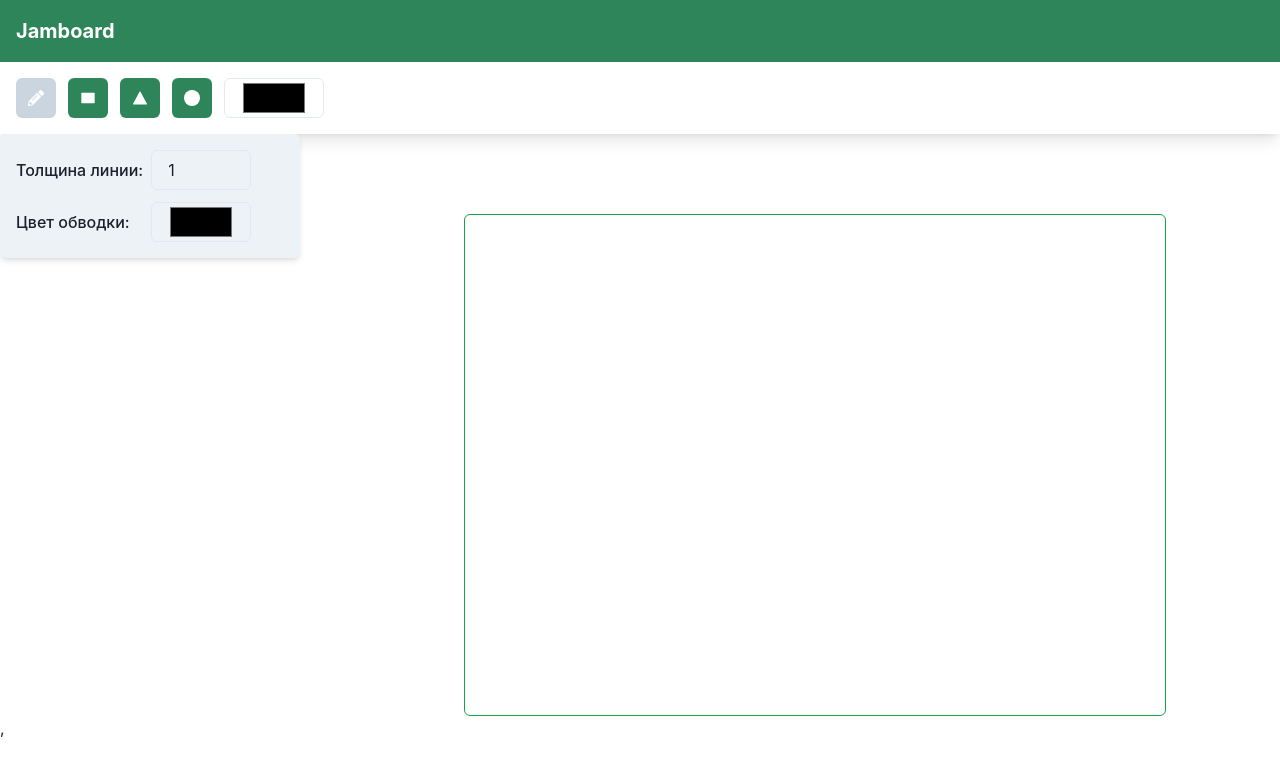
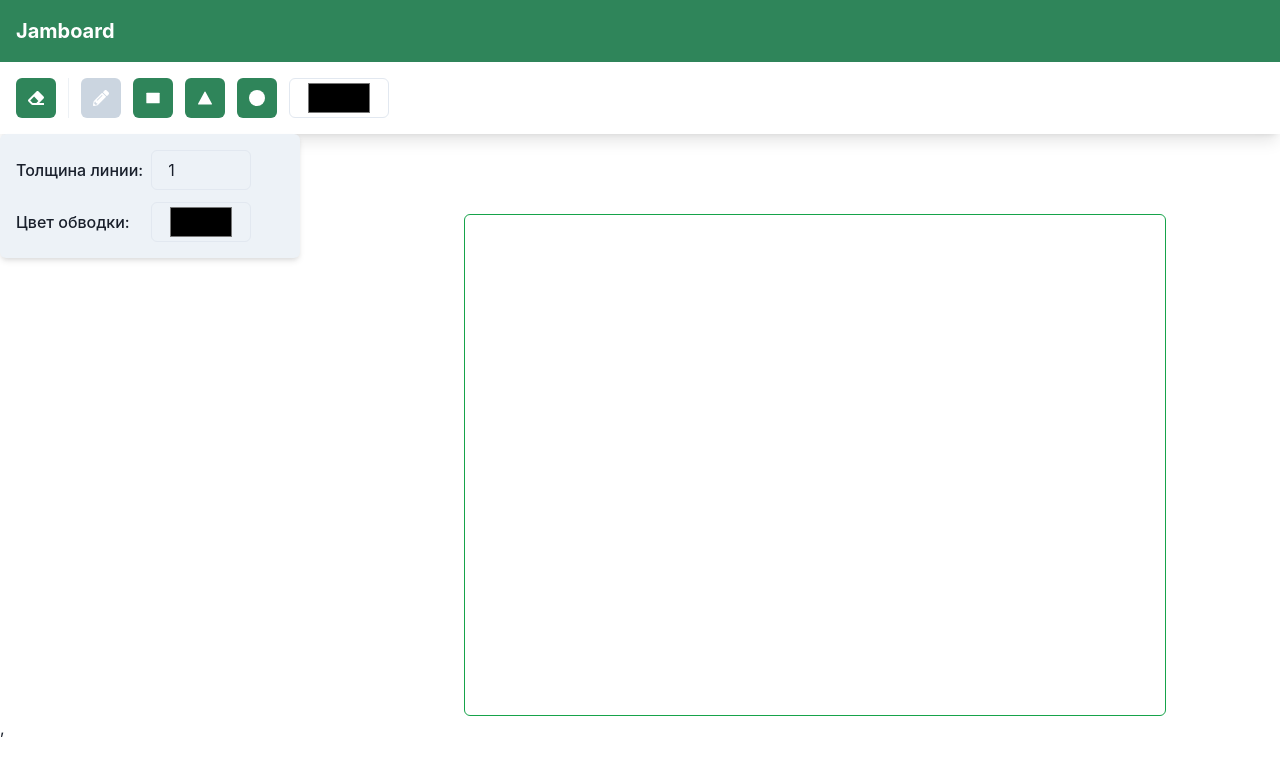
Before and after one commit to vanyachernov/NetCoreJamboard, a React (Vite) app in the folder frontend/: page / in a window 1280 px wide. Shown: the top 772 px of the page. Built offline with nearby package versions, Linux system fonts and the light colour scheme.

Commit message:
Implement an erase

```diff
--- a/frontend/src/components/Toolbar.tsx
+++ b/frontend/src/components/Toolbar.tsx
@@ -1,15 +1,17 @@
 import {useState} from "react";
-import {Box, IconButton, HStack, Flex, Tooltip, Input} from '@chakra-ui/react';
+import {Box, IconButton, HStack, Flex, Tooltip, Input, Divider} from '@chakra-ui/react';
 import { FaPencilAlt } from 'react-icons/fa';
 import { RiRectangleFill } from "react-icons/ri";
 import { IoTriangle } from "react-icons/io5";
 import { FaCircle } from "react-icons/fa6";
+import { FaEraser } from "react-icons/fa";
 import toolState from "../store/toolState.ts";
 import canvasState from "../store/canvasState.ts";
 import Brush from "../tools/Brush.ts";
 import Rect from "../tools/Rect.ts";
 import Triangle from "../tools/Triangle.ts";
 import Circle from "../tools/Circle.ts";
+import Eraser from "../tools/Eraser.ts";
 
 const Toolbar = () => {
     const [selectedTool, setSelectedTool] = useState<string>("pencil");
@@ -34,6 +36,11 @@ const Toolbar = () => {
         toolState.setTool(new Circle(canvasState.canvas));
     }
 
+    const handleSelectEraser = () => {
+        setSelectedTool("eraser");
+        toolState.setTool(new Eraser(canvasState.canvas));
+    }
+
     const handleChangeColor = (e) => {
         toolState.setStrokeColor(e.target.value);
         toolState.setFillColor(e.target.value);
@@ -47,6 +54,22 @@ const Toolbar = () => {
         >
             <Box className="w-100">
                 <Flex gap={3}>
+                    <Tooltip label="Резинка">
+                        <HStack spacing={4} justify="left">
+                            <IconButton
+                                icon={<FaEraser />}
+                                bg='green.600'
+                                color='white'
+                                aria-label="Eraser"
+                                _hover={selectedTool !== 'eraser' ? { bg: 'green.500' } : { bg: 'gray.300' }}
+                                onClick={handleSelectEraser}
+                                isActive={selectedTool === 'eraser'}
+                            />
+                        </HStack>
+                    </Tooltip>
+
+                    <Divider orientation="vertical" bg="gray" height="40px" px={0.2} />
+
                     <Tooltip label="Кисть">
                         <HStack spacing={4} justify="left">
                             <IconButton
--- /dev/null
+++ b/frontend/src/tools/Eraser.ts
@@ -0,0 +1,13 @@
+import Brush from "./Brush.ts";
+
+export default class Eraser extends Brush {
+    constructor(canvas: any) {
+        super(canvas);
+    }
+
+    private draw(x: number, y: number) {
+        this.ctx.strokeStyle = "white";
+        this.ctx.lineTo(x, y);
+        this.ctx.stroke();
+    };
+}
```
